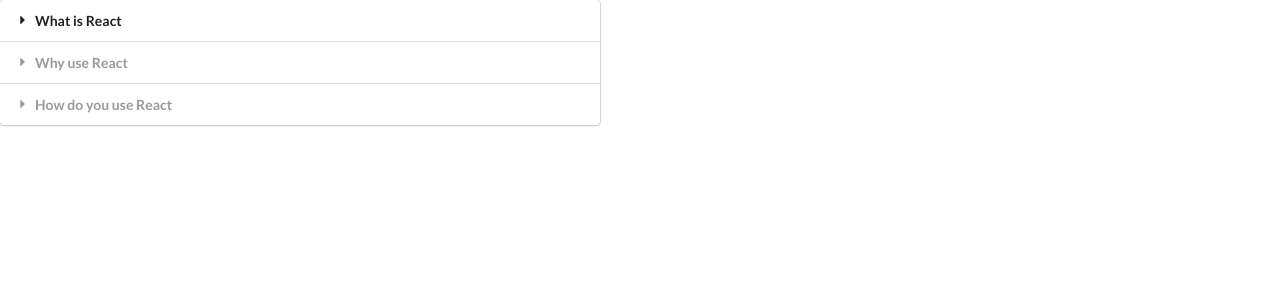
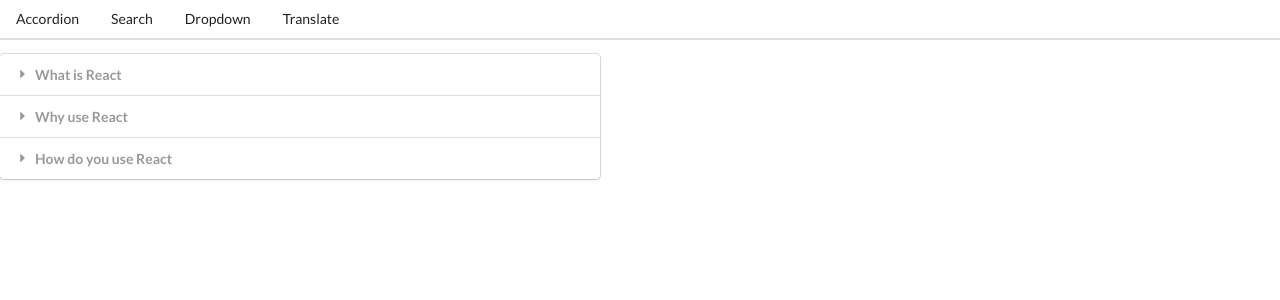
Before and after one commit to abottenberg/udemy-react-course, a React (Create React App) app in the folder widgets/: page / in a window 1280 px wide. Shown: the top 300 px of the page. Built offline with nearby package versions, Linux system fonts and the light colour scheme.

Commit message:
Adding Header and Link components

```diff
--- a/widgets/src/App.js
+++ b/widgets/src/App.js
@@ -4,6 +4,7 @@
 import Dropdown from './components/Dropdown';
 import Translate from './components/Translate';
 import Route from './components/Route';
+import Header from './components/Header';
 
 const items = [
   {
@@ -40,6 +41,7 @@
 
   return (
     <div>
+      <Header />
       <Route path="/">
         <Accordion items={items} />
       </Route>
--- /dev/null
+++ b/widgets/src/components/Header.js
@@ -0,0 +1,23 @@
+import React from 'react';
+import Link from './Link';
+
+const Header = () => {
+  return (
+    <div className="ui secondary pointing menu">
+      <Link href="/" className="item">
+        Accordion
+      </Link>
+      <Link href="/list" className="item">
+        Search
+      </Link>
+      <Link href="/dropdown" className="item">
+        Dropdown
+      </Link>
+      <Link href="/translate" className="item">
+        Translate
+      </Link>
+    </div>
+  );
+};
+
+export default Header;
--- /dev/null
+++ b/widgets/src/components/Link.js
@@ -0,0 +1,21 @@
+import React from 'react';
+
+const Link = ({ className, href, children}) => {
+  const onClick = (event) => {
+    if (event.metaKey || event.ctrlKey) {
+      return;
+    };
+
+    event.preventDefault();
+    window.history.pushState({}, '', href);
+
+    const navEvent = new PopStateEvent('popstate');
+    window.dispatchEvent(navEvent);
+  };
+
+  return <a onClick={onClick} className={className} href={href}>
+    {children}
+  </a>;
+};
+
+export default Link;
--- a/widgets/src/components/Route.js
+++ b/widgets/src/components/Route.js
@@ -1,5 +1,21 @@
+import { useEffect, useState } from 'react';
+
 const Route = ({ path, children }) => {
-  return window.location.pathname === path ? children : null;
+  const [currentPath, setCurrentPath] = useState(window.location.pathname);
+
+  useEffect(() => {
+    const onLocationChange = () => {
+      setCurrentPath(window.location.pathname);
+    };
+
+    window.addEventListener('popstate', onLocationChange);
+
+    return () => {
+      window.removeEventListener('popstate', onLocationChange);
+    }
+  }, []);
+
+  return currentPath === path ? children : null;
 };
 
 export default Route;
```
